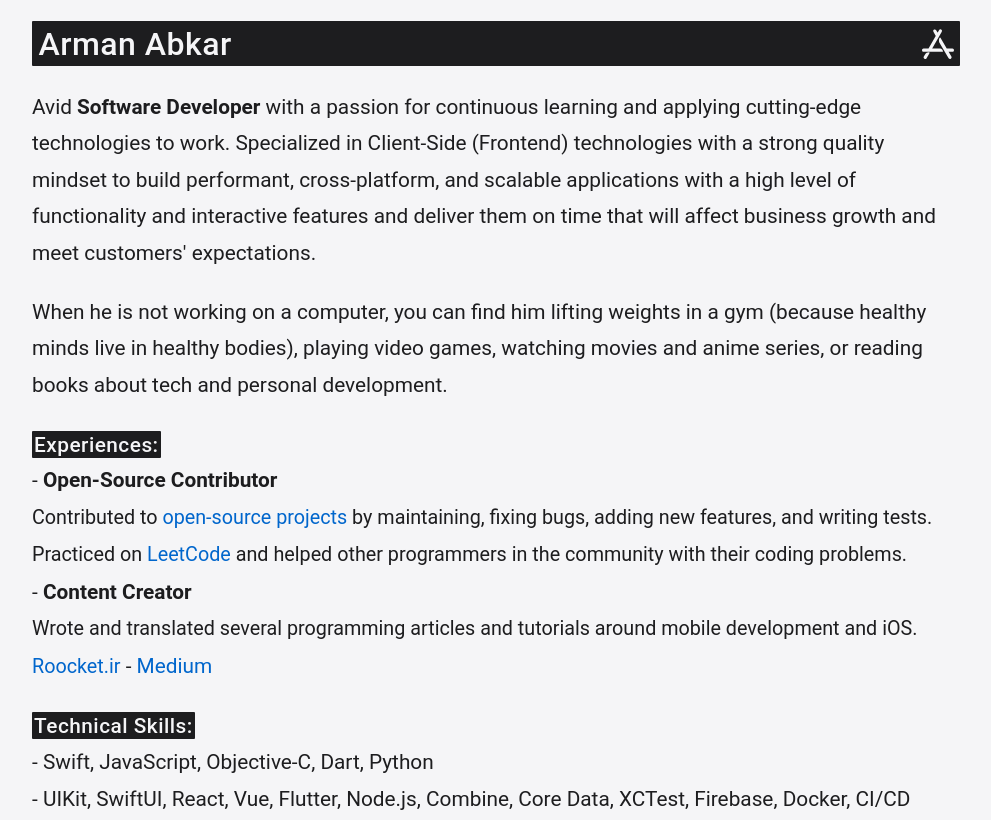
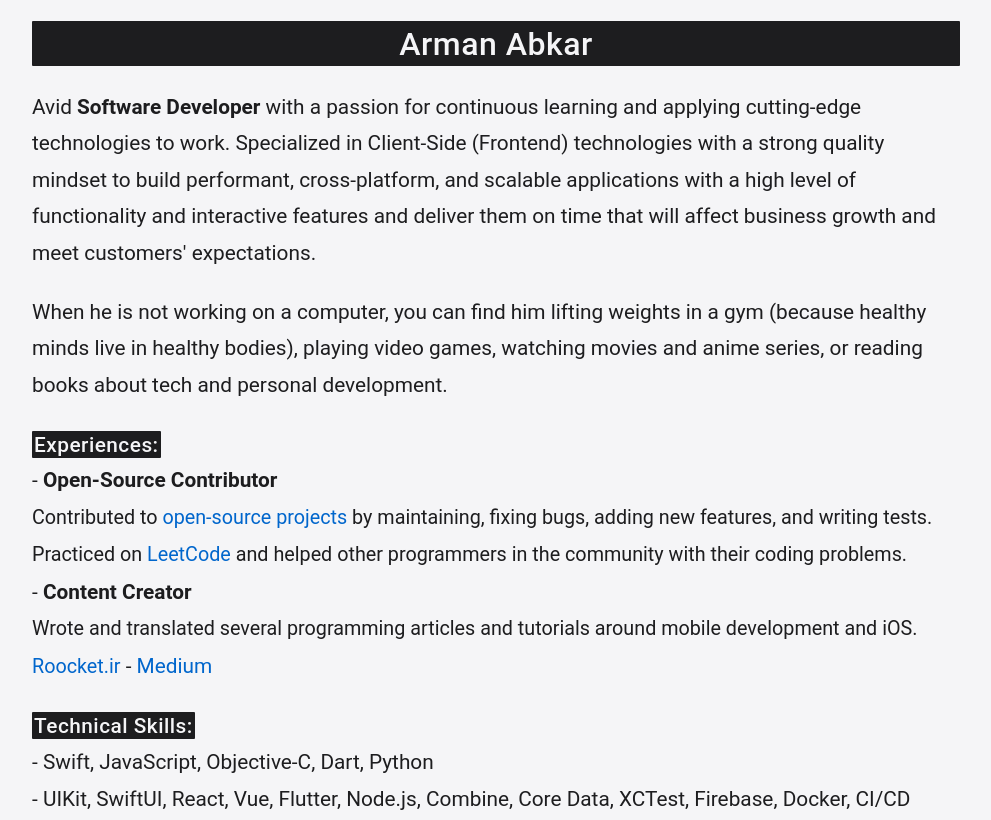
Before and after one commit to armanabkar/personal_portfolio, a website built with Parcel: page index.html in a window 1280 px wide. Shown: the top 820 px of the page, without its empty margins (144-1135 px from the left). Built offline with nearby package versions, Linux system fonts and the light colour scheme.

Commit message:
fix title

```diff
--- a/index.css
+++ b/index.css
@@ -31,15 +31,14 @@ body {
 h1 {
   font-family: var(--primaryFont);
   font-weight: 500;
+  text-align: center;
   line-height: 1.2;
   font-size: 2em;
   color: var(--background);
   background-color: var(--primary);
-  display: flex;
-  justify-content: space-between;
   border-radius: 1px;
   letter-spacing: 0.03rem;
-  padding: 0.1em 0.2em;
+  padding: 0.1em;
 }
 svg {
   width: 1em;
--- a/index.html
+++ b/index.html
@@ -37,19 +37,7 @@
     <div class="layout">
       <div class="container">
         <!-- Header -->
-        <h1>
-          Arman Abkar
-          <svg
-            xmlns="http://www.w3.org/2000/svg"
-            viewBox="0 0 512 512"
-            fill="currentColor"
-          >
-            <path
-              class="st0"
-              d="M25.6 377.6C11.5 377.6 0 366.1 0 352s11.5-25.6 25.6-25.6h268.8c25.6 0 51.2 51.2 38.4 51.2H25.6zm358.4 0c-14.1 0-25.6-11.5-25.6-25.6s11.5-25.6 25.6-25.6h102.4c14.1 0 25.6 11.5 25.6 25.6s-11.5 25.6-25.6 25.6H384zM272.2 32a25.56 25.56 0 0135-9.4 25.56 25.56 0 019.4 35L139.8 364.7a25.56 25.56 0 01-35 9.4 25.56 25.56 0 01-9.4-35L272.2 32zm-221 384c12.8-25.6 89.6-51.2 64-7.1-4.5 7.8-18.5 31.5-41.8 71.1a25.56 25.56 0 01-35 9.4 25.56 25.56 0 01-9.4-35L51.2 416zM182.6 57.6a25.65 25.65 0 019.4-35c12.3-7 27.9-2.8 35 9.4l44.6 77.5c7.1 12.3 2.8 27.9-9.4 35a25.51 25.51 0 01-34.9-9.4l-44.7-77.5zm99 179.2c-23-38.4 0-115.2 18.3-76.9l170.3 294.5c7 12.3 2.8 27.9-9.4 35-12.3 7-27.9 2.8-35-9.4L281.6 236.8z"
-            />
-          </svg>
-        </h1>
+        <h1>Arman Abkar</h1>
 
         <!-- Description -->
         <p>
--- a/package.json
+++ b/package.json
@@ -1,6 +1,6 @@
 {
   "name": "personal_portfolio",
-  "version": "1.3.1",
+  "version": "1.3.2",
   "description": "",
   "main": "index.js",
   "scripts": {
@@ -11,5 +11,6 @@
   "license": "ISC",
   "devDependencies": {
     "parcel-bundler": "^1.12.5"
-  }
+  },
+  "dependencies": {}
 }
```
Also changed, not shown: .htmlnanorc.js (deleted).
